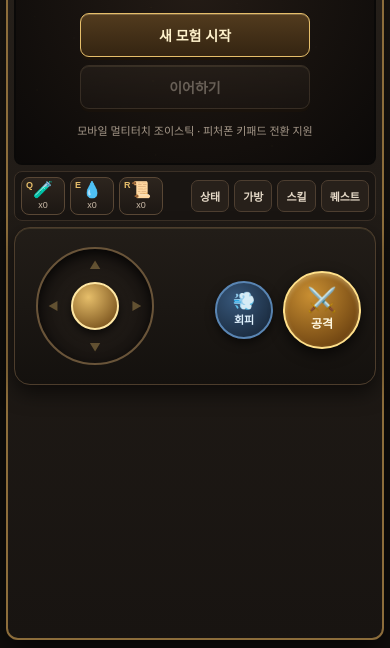
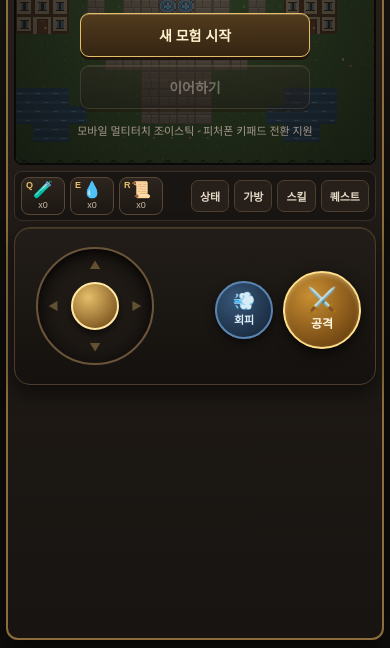
Before and after one commit to jeong516/playground, a plain HTML site: page heroes-lore/index.html in a window 390 px wide. Shown: the part 196-844 px from the top of the page. Drawn offline with Linux system fonts and the light colour scheme; animation ran at ten frames a second.

Commit message:
Fix mobile black screen: guard localStorage, safe boot, intrinsic canvas sizing, live title backdrop

```diff
--- a/heroes-lore/index.html
+++ b/heroes-lore/index.html
@@ -9,7 +9,7 @@
   <title>영웅서기: 솔티아의 바람 — Mobile Web</title>
   <meta name="description" content="모바일 터치 최적화 영웅서기 액션 RPG 웹앱. 가상 조이스틱, 피처폰 키패드, 실시간 3연타 콤보, 장비 강화/조합, 보스전을 스마트폰에서 바로 플레이하세요." />
   <link rel="manifest" href="manifest.json" />
-  <link rel="stylesheet" href="style.css" />
+  <link rel="stylesheet" href="style.css?v=2" />
 </head>
 <body>
   <div class="app-root">
@@ -186,9 +186,9 @@
     </footer>
   </div>
 
-  <script src="js/audio.js"></script>
-  <script src="js/sprites.js"></script>
-  <script src="js/data.js"></script>
-  <script src="js/game.js"></script>
+  <script src="js/audio.js?v=2"></script>
+  <script src="js/sprites.js?v=2"></script>
+  <script src="js/data.js?v=2"></script>
+  <script src="js/game.js?v=2"></script>
 </body>
 </html>
--- a/heroes-lore/js/game.js
+++ b/heroes-lore/js/game.js
@@ -162,7 +162,10 @@
     }
 
     updateTitleButtons() {
-      const hasSave = !!localStorage.getItem(SAVE_KEY);
+      let hasSave = false;
+      try {
+        hasSave = !!localStorage.getItem(SAVE_KEY);
+      } catch (e) {}
       this.el.btnContinue.disabled = !hasSave;
     }
 
@@ -311,9 +314,9 @@
     }
 
     loadGame() {
-      const raw = localStorage.getItem(SAVE_KEY);
-      if (!raw) return;
       try {
+        const raw = localStorage.getItem(SAVE_KEY);
+        if (!raw) return;
         const data = JSON.parse(raw);
         this.hero = data.hero;
         this.currentMapId = data.currentMapId || 'town';
@@ -1847,15 +1850,32 @@
     }
 
     renderTitleBackdrop(ctx) {
-      const grad = ctx.createLinearGradient(0, 0, 0, VIEW_H);
-      grad.addColorStop(0, '#1e2736');
-      grad.addColorStop(1, '#12100e');
-      ctx.fillStyle = grad;
-      ctx.fillRect(0, 0, VIEW_W, VIEW_H);
-      for (let i = 0; i < 36; i++) {
-        const x = (i * 53 + this.time * 12) % VIEW_W;
-        const y = (i * 29) % VIEW_H;
-        ctx.fillStyle = i % 3 === 0 ? 'rgba(253, 224, 71, 0.45)' : 'rgba(255,255,255,0.22)';
+      const map = DATA.MAPS.town;
+      const waterFrame = Math.floor(this.time * 2.5) % 2;
+      const ox = Math.round(Math.sin(this.time * 0.35) * 32 + 48);
+      const oy = Math.round(Math.cos(this.time * 0.25) * 20 + 36);
+      ctx.save();
+      ctx.translate(-ox, -oy);
+      for (let ty = 0; ty < map.layout.length; ty++) {
+        const row = map.layout[ty];
+        for (let tx = 0; tx < row.length; tx++) {
+          const ch = row[tx], px = tx * TILE, py = ty * TILE;
+          ctx.drawImage(ch === 'c' || ch === 'F' ? this.sprites.tiles.cobble : this.sprites.tiles.grass, px, py, TILE, TILE);
+          const tileMap = {
+            ',': this.sprites.tiles.flower, 'p': this.sprites.tiles.path, 'c': this.sprites.tiles.cobble,
+            '~': waterFrame ? this.sprites.tiles.water1 : this.sprites.tiles.water0,
+            'T': this.sprites.tiles.tree, 'R': this.sprites.tiles.houseRoof,
+            'W': this.sprites.tiles.houseWall, 'd': this.sprites.tiles.houseDoor,
+            'F': waterFrame ? this.sprites.tiles.fountain1 : this.sprites.tiles.fountain0
+          };
+          if (tileMap[ch]) ctx.drawImage(tileMap[ch], px, py, TILE, TILE);
+        }
+      }
+      ctx.restore();
+      for (let i = 0; i < 24; i++) {
+        const x = (i * 53 + this.time * 16) % VIEW_W;
+        const y = (i * 29 + Math.sin(this.time + i) * 6) % VIEW_H;
+        ctx.fillStyle = i % 2 === 0 ? 'rgba(253, 224, 71, 0.55)' : 'rgba(255,255,255,0.35)';
         ctx.fillRect(x, y, 2, 2);
       }
     }
@@ -1950,11 +1970,22 @@
 
       ctx.save();
       if (m.hitFlash > 0) {
-        ctx.filter = 'brightness(2.5)';
+        ctx.globalAlpha = 0.65;
+      }
+      ctx.drawImage(spr, m.x - drawSize / 2, m.y - drawSize / 2 - 2, drawSize, drawSize);
+      if (m.hitFlash > 0) {
+        ctx.globalAlpha = 0.55;
+        ctx.fillStyle = '#ffffff';
+        ctx.beginPath();
+        ctx.arc(m.x, m.y - 2, drawSize * 0.34, 0, Math.PI * 2);
+        ctx.fill();
       } else if (m.slowTimer > 0) {
-        ctx.filter = 'hue-rotate(150deg) saturate(1.4)';
-      }
-      ctx.drawImage(spr, m.x - drawSize / 2, m.y - drawSize / 2 - 2, drawSize, drawSize);
+        ctx.strokeStyle = '#38bdf8';
+        ctx.lineWidth = 1.5;
+        ctx.beginPath();
+        ctx.arc(m.x, m.y, drawSize * 0.45, 0, Math.PI * 2);
+        ctx.stroke();
+      }
       ctx.restore();
 
       // Overhead mini HP bar for non-boss damaged monsters
@@ -2787,13 +2818,28 @@
     loop(ts) {
       const dt = Math.min(0.05, (ts - this.lastTs) / 1000 || 0.016);
       this.lastTs = ts;
-      this.update(dt);
-      this.render();
+      try {
+        this.update(dt);
+        this.render();
+      } catch (err) {
+        console.error('Frame error:', err);
+      }
       requestAnimationFrame((t) => this.loop(t));
     }
   }
 
-  window.addEventListener('DOMContentLoaded', () => {
-    global.game = new HeroesLoreGame();
-  });
+  function bootGame() {
+    if (global.game) return;
+    try {
+      global.game = new HeroesLoreGame();
+    } catch (err) {
+      console.error('Boot error:', err);
+    }
+  }
+
+  if (document.readyState === 'loading') {
+    window.addEventListener('DOMContentLoaded', bootGame);
+  } else {
+    bootGame();
+  }
 })(window);
--- a/heroes-lore/style.css
+++ b/heroes-lore/style.css
@@ -51,7 +51,8 @@ html, body {
   display: flex;
   align-items: center;
   justify-content: space-between;
-  gap: 8px;
+  flex-wrap: wrap;
+  gap: 6px 8px;
   padding: 7px 12px;
   background: linear-gradient(180deg, #2b241d 0%, #1d1814 100%);
   border: 1px solid var(--border-gold);
@@ -153,18 +154,18 @@ html, body {
 .viewport-wrap {
   position: relative;
   width: 100%;
-  aspect-ratio: 4 / 3;
-  background: #0d0c0b;
+  background: #1a2433;
   border: 2px solid #0a0908;
   border-radius: 8px;
   overflow: hidden;
-  box-shadow: inset 0 0 24px rgba(0, 0, 0, 0.8);
+  box-shadow: inset 0 0 24px rgba(0, 0, 0, 0.6);
   touch-action: none;
 }
 
 canvas#gameCanvas {
   width: 100%;
-  height: 100%;
+  height: auto;
+  aspect-ratio: 4 / 3;
   display: block;
   image-rendering: pixelated;
   image-rendering: crisp-edges;
@@ -178,7 +179,7 @@ canvas#gameCanvas {
   flex-direction: column;
   align-items: center;
   justify-content: center;
-  background: radial-gradient(circle at 50% 35%, rgba(36, 27, 20, 0.94), rgba(11, 9, 8, 0.98));
+  background: radial-gradient(circle at 50% 35%, rgba(28, 22, 16, 0.62), rgba(14, 11, 9, 0.84));
   padding: 16px;
   z-index: 20;
   text-align: center;
```
Also changed, not shown: index.html (+8 -4 lines).
